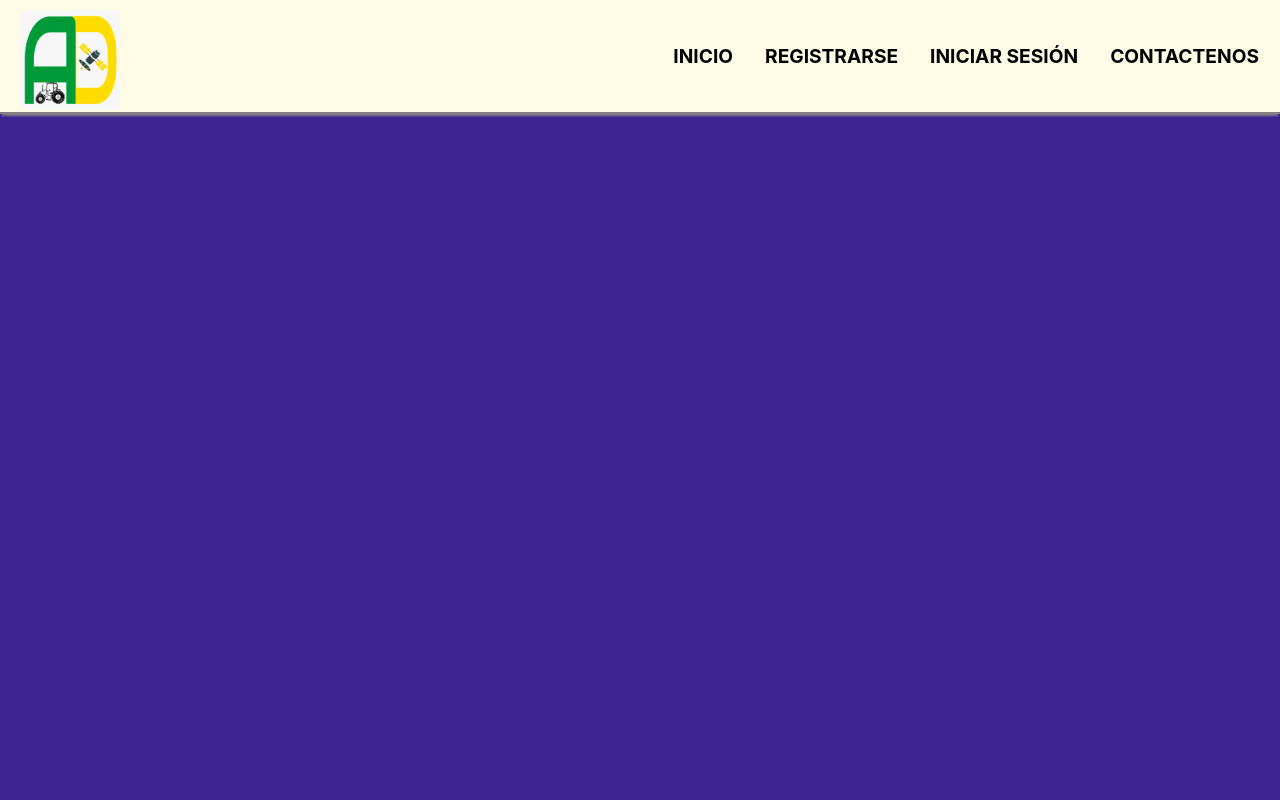
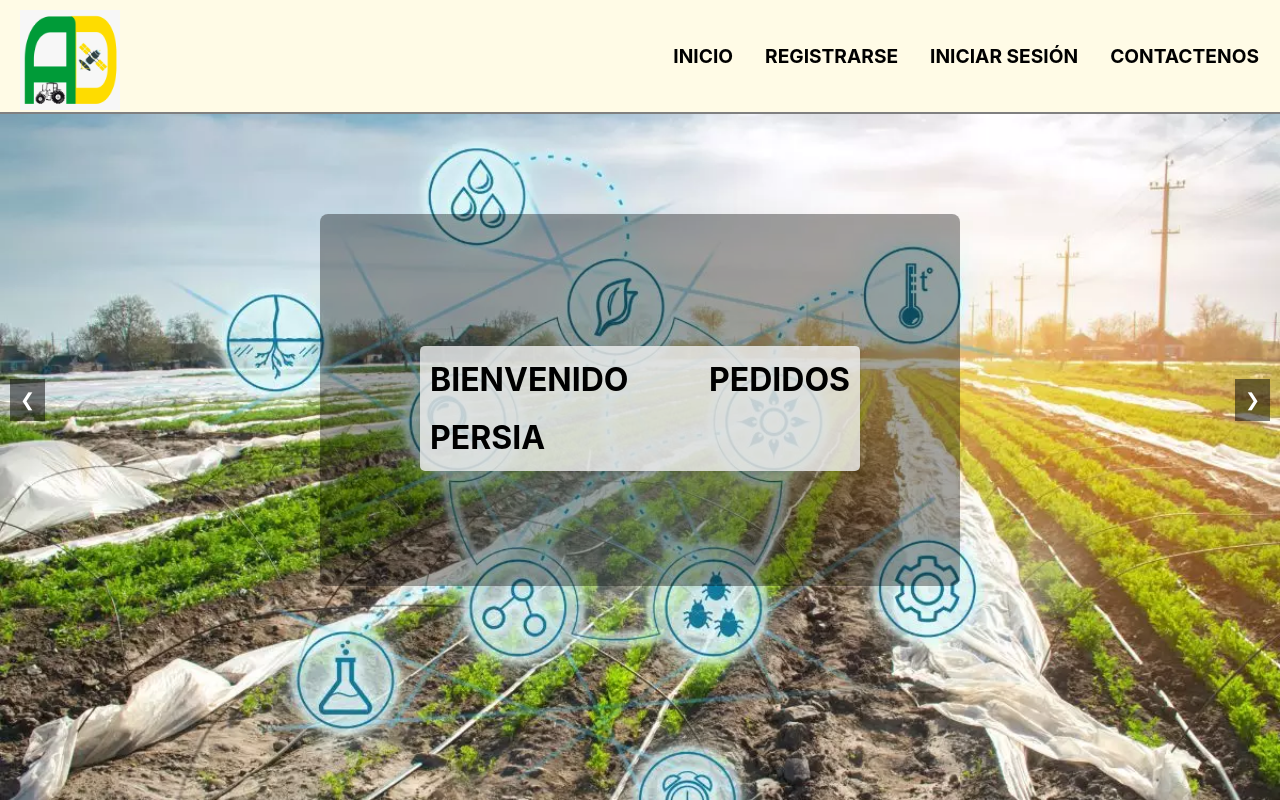
Before and after one commit to JCmixia25/Sistema-de-pedidos-, a React (Create React App) app: page / in a window 1280 px wide. Built offline with nearby package versions, Linux system fonts and the light colour scheme.

Commit message:
principal

```diff
--- a/src/App.js
+++ b/src/App.js
@@ -19,6 +19,9 @@
         <img src={icono} alt="Icono" className="icono" />
         <Botones />
         <Routes>
+          <Route path="/" element={<Bienvenida />} />
+          <Route path="/bienvenida" element={<Bienvenida />} />
+          <Route path="/home" element={<Home />} />
           <Route path="/login" element={<Login />} />
           <Route path="/register" element={<Register />} />
           <Route path="/contact" element={<Contacts />} />
@@ -33,8 +36,7 @@
         <img src={icono} alt="Icono" className="icono" />
         <Botones />
         <Routes>
-          <Route path="/" element={<Home />} />
-          <Route path="/home" element={<Home />} />
+
         </Routes>
       </div>
     );
```
Also changed, not shown: src/components-private/principal.js (added).
